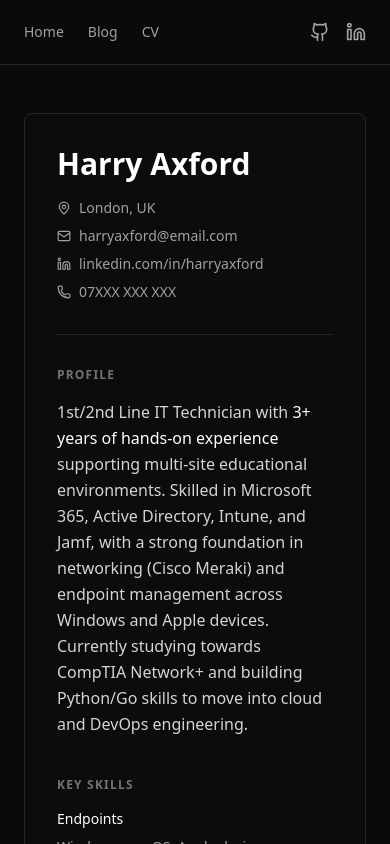
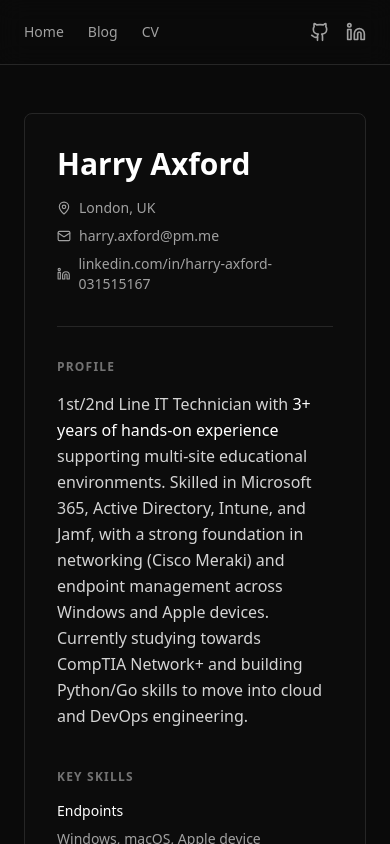
Before and after one commit to Haxford/Portfolio-minimal, a Next.js app: page /cv in a window 390 px wide. Shown: the top 844 px of the page. Built offline with nearby package versions, Linux system fonts and the light colour scheme.

Commit message:
CV: Update email to harry.axford@pm.me, LinkedIn URL, remove phone number

```diff
--- a/app/cv/page.tsx
+++ b/app/cv/page.tsx
@@ -1,4 +1,4 @@
-import { Mail, Linkedin, MapPin, Phone } from 'lucide-react';
+import { Mail, Linkedin, MapPin } from 'lucide-react';
 
 export default function CV() {
   return (
@@ -11,18 +11,14 @@
             <MapPin size={14} />
             London, UK
           </span>
-          <a href="mailto:harryaxford@email.com" className="flex items-center gap-2 hover:text-white transition-colors">
+          <a href="mailto:harry.axford@pm.me" className="flex items-center gap-2 hover:text-white transition-colors">
             <Mail size={14} />
-            harryaxford@email.com
+            harry.axford@pm.me
           </a>
-          <a href="https://linkedin.com/in/harryaxford" target="_blank" rel="noopener noreferrer" className="flex items-center gap-2 hover:text-white transition-colors">
+          <a href="https://www.linkedin.com/in/harry-axford-031515167/" target="_blank" rel="noopener noreferrer" className="flex items-center gap-2 hover:text-white transition-colors">
             <Linkedin size={14} />
-            linkedin.com/in/harryaxford
+            linkedin.com/in/harry-axford-031515167
           </a>
-          <span className="flex items-center gap-2">
-            <Phone size={14} />
-            07XXX XXX XXX
-          </span>
         </div>
       </header>
 
```
